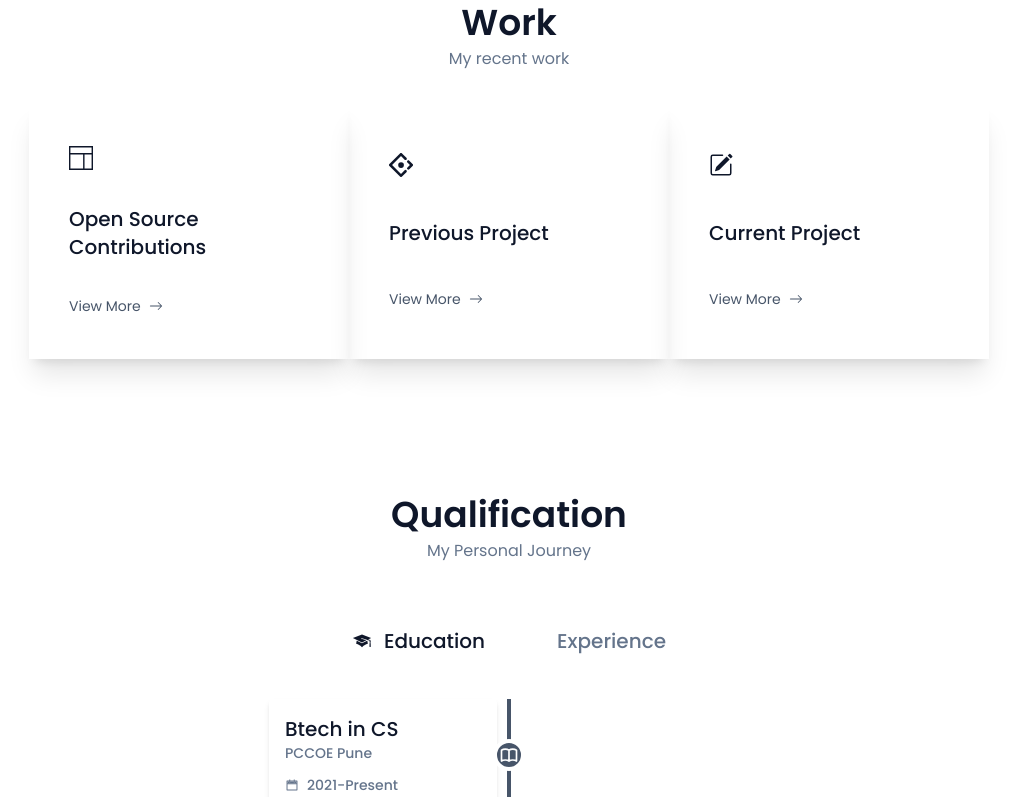
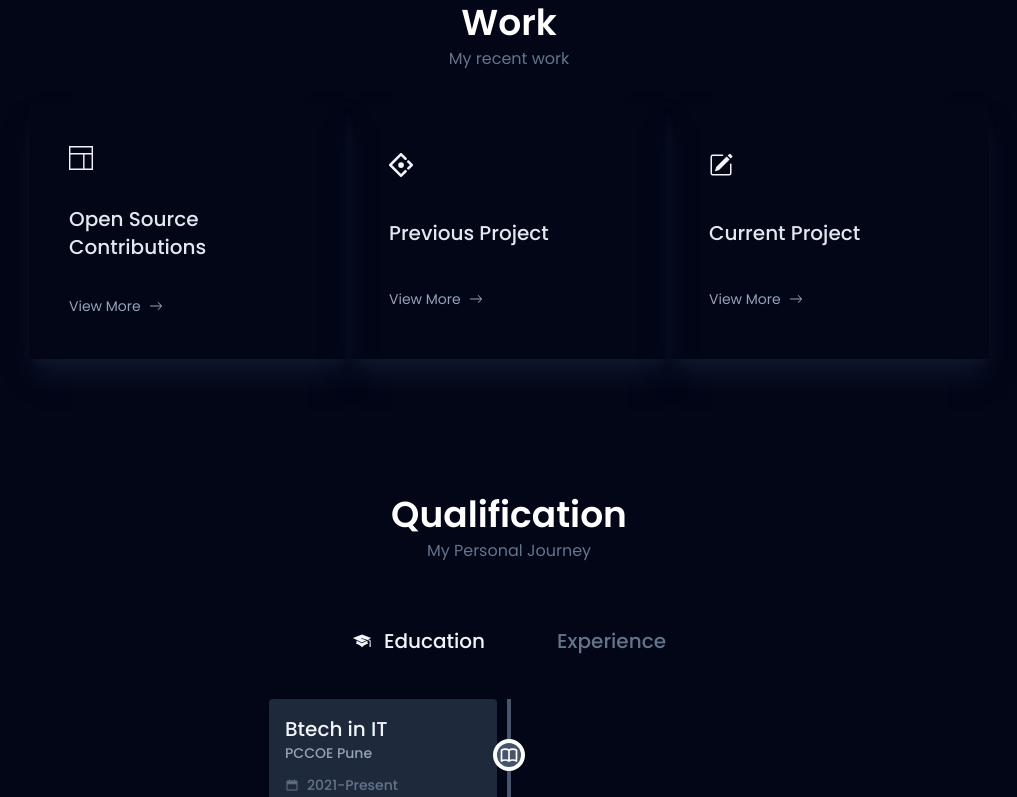
Before and after one commit to ShantanuSutar/Portfolio, a React (Vite) app in the folder app/: page / in a window 1280 px wide. Shown: the part 2000-2797 px from the top of the page, without its empty margins (131-1148 px from the left). Built offline with nearby package versions, Linux system fonts and the light colour scheme; some icons are missing.

Commit message:
ui: dark mode bug

```diff
--- a/app/src/App.jsx
+++ b/app/src/App.jsx
@@ -13,7 +13,7 @@ import Work from "./components/Work/Work";
 
 function App() {
   const [theme, setTheme] = useState(
-    localStorage.getItem("theme") ? localStorage.getItem("theme") : "light",
+    localStorage.getItem("theme") ? localStorage.getItem("theme") : "dark",
   );
   return (
     <div
--- a/app/src/components/Projects/Projects.jsx
+++ b/app/src/components/Projects/Projects.jsx
@@ -91,7 +91,7 @@ const Projects = () => {
                   {prj?.stack?.map((stack, id) => {
                     return (
                       <span
-                        className=" flex items-center justify-center rounded-full bg-gray-700 p-1"
+                        className=" flex items-center justify-center rounded-full bg-gray-200 p-1  dark:bg-gray-700"
                         key={id}
                       >
                         {stack}
--- a/app/src/components/Qualifications/Education.jsx
+++ b/app/src/components/Qualifications/Education.jsx
@@ -4,7 +4,7 @@ const Education = ({ toggle }) => {
   const data = [
     {
       id: 1,
-      title: "Btech in CS",
+      title: "Btech in IT",
       desc: "PCCOE Pune",
       time: "2021-Present",
       direction: "left",
```
